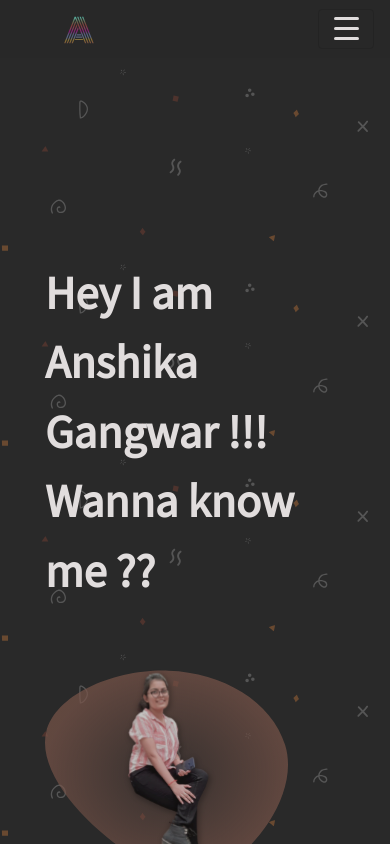
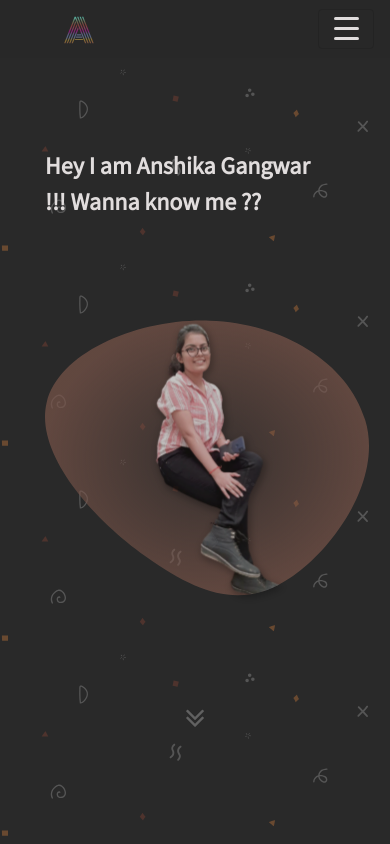
Before and after one commit to AnshikaGangwar/Portfolio, a React (Create React App) app in the folder client/: page / in a window 390 px wide. Shown: the top 844 px of the page. Built offline with nearby package versions, Linux system fonts and the light colour scheme; no server answers; a web font is replaced by a local one.

Commit message:
media queries for intro section

```diff
--- a/client/src/App.js
+++ b/client/src/App.js
@@ -6,6 +6,7 @@ import Homepage from './views/home';
 import Footer from './components/socialFooter'
 import Navbar from './components/navbar'
 import AdminPage from './components/admin'
+import TestPage from './components/test'
 
 
 function App() {
@@ -18,6 +19,7 @@ function App() {
       <switch>
         <Route path="/" exact component={Homepage}/>
         <Route path="/admin" exact component={AdminPage}/>
+        <Route path="/test" exact component={TestPage}/>
       </switch>
       <Footer />
     </Router>
--- a/client/src/components/socialFooter.jsx
+++ b/client/src/components/socialFooter.jsx
@@ -10,7 +10,7 @@ export default class socialFooter extends Component {
     email="anshikagangwar289@gmail.com";
     render() {
         return (
-            <div className="footer_wrapper">
+            <div className="footer_wrapper mb-4">
                 <footer>
                    <div className="container">
                        <div className="row">
--- a/client/src/components/test.jsx
+++ b/client/src/components/test.jsx
@@ -4,30 +4,6 @@ import "../../src/sass/components/test.scss";
 class test extends Component {
     render() {
         return (
-<<<<<<< HEAD
-            <div className="test_container">
-                <div class="teststage">
-                    <div class="testlayer"></div>
-                    <div class="testlayer"></div>
-                    <div class="testlayer"></div>
-                    <div class="testlayer"></div>
-                    <div class="testlayer"></div>
-                    <div class="testlayer"></div>
-                    <div class="testlayer"></div>
-                    <div class="testlayer"></div>
-                    <div class="testlayer"></div>
-                    <div class="testlayer"></div>
-                    <div class="testlayer"></div>
-                    <div class="testlayer"></div>
-                    <div class="testlayer"></div>
-                    <div class="testlayer"></div>
-                    <div class="testlayer"></div>
-                    <div class="testlayer"></div>
-                    <div class="testlayer"></div>
-                    <div class="testlayer"></div>
-                    <div class="testlayer"></div>
-                    <div class="testlayer"></div>
-=======
             // <div className="test_container">
             //     <div class="stage">
             //         <div class="layer"></div>
@@ -53,7 +29,7 @@ class test extends Component {
             //     </div>
             // </div>
 
-            <div class="flowerContain">
+            <div class="flowerContain" style={{zIndex:-200}}>
                 <div class="leafContain">
                     <img src="https://www.prashantsani.com/Misc/codepen/l1.svg" alt="" class="leaf leaf1" />
                     <img src="https://www.prashantsani.com/Misc/codepen/l2.svg" alt="" class="leaf leaf2" />
@@ -65,9 +41,8 @@ class test extends Component {
                     <img src="https://www.prashantsani.com/Misc/codepen/l8.svg" alt="" class="leaf leaf8" />
                     <img src="https://www.prashantsani.com/Misc/codepen/l9.svg" alt="" class="leaf leaf9" />
                     <img src="https://www.prashantsani.com/Misc/codepen/l10.svg" alt=""class="leaf leaf10" />
->>>>>>> d6926743b97bdf66e7bfdd780620d3738a1b6463
                 </div>
-                <img src="https://www.prashantsani.com/Misc/codepen/center.svg" alt="" class="center" />
+                <img src="https://www.prashantsani.com/Misc/codepen/center.svg" alt="" class="center_leaf" />
             </div>
         );
     }
--- a/client/src/sass/components/intro.scss
+++ b/client/src/sass/components/intro.scss
@@ -46,3 +46,39 @@
     50%{ opacity: 0.75}
     100%{ opacity: 1}
 }
+@media (max-width: 768px){
+    .me_text{
+        font-weight: 600;
+        font-size: 2rem;
+
+    }
+    .intro_wrapper{
+       margin-top:90px;
+        align-items: start;
+    }
+    .photo{
+        width: 90%;
+        height: 90%;
+       margin-top: -100px;
+    }
+
+}
+@media (max-width: 450px){
+    .me_text{
+        font-weight: 600;
+        font-size: 1.5rem;
+
+    }
+    .intro_wrapper{
+       margin-top:90px;
+    }
+    .photo{
+        width: 120%;
+        height: 120%;
+       margin-top: -300px;
+    }
+    .arrow{
+        margin-top:-200px;
+    }
+
+}
--- a/client/src/sass/components/test.scss
+++ b/client/src/sass/components/test.scss
@@ -14,11 +14,7 @@
 //     background: radial-gradient(circle, darken(dodgerblue, 10%), #1f4f96, #1b2949, #000);
 //   }
 
-<<<<<<< HEAD
 // .teststage {
-=======
-// .stage {
->>>>>>> d6926743b97bdf66e7bfdd780620d3738a1b6463
 //     height: 300px;
 //     width: 500px;
 //     margin: auto;
@@ -28,11 +24,7 @@
 //     transform-style: preserve-3d;
 //   }
 
-<<<<<<< HEAD
 //   .testlayer {
-=======
-//   .layer {
->>>>>>> d6926743b97bdf66e7bfdd780620d3738a1b6463
 //     width: 100%;
 //     height: 100%;
 //     position: absolute;
@@ -42,11 +34,7 @@
 //     transform: rotateY(40deg) rotateX(33deg) translateZ(0);
 //   }
 
-<<<<<<< HEAD
 //   .testlayer:after {
-=======
-//   .layer:after {
->>>>>>> d6926743b97bdf66e7bfdd780620d3738a1b6463
 //     font: 150px/0.65 'Pacifico', 'Kaushan Script', Futura, 'Roboto', 'Trebuchet MS', Helvetica, sans-serif;
 //     content: 'Hey \A    Sexy\A        lady!\A';
 //     white-space: pre;
@@ -62,39 +50,24 @@
 //   }
 
 //   $i: 1;
-<<<<<<< HEAD
 //   $NUM_testlayerS: 20;
 //   @for $i from 1 through $NUM_testlayerS {
 //     .testlayer:nth-child(#{$i}):after{
-=======
-//   $NUM_LAYERS: 20;
-//   @for $i from 1 through $NUM_LAYERS {
-//     .layer:nth-child(#{$i}):after{
->>>>>>> d6926743b97bdf66e7bfdd780620d3738a1b6463
 //       transform: translateZ(($i - 1) * -1.5px);
 //     }
 //   }
 
-<<<<<<< HEAD
 //   .testlayer:nth-child(n+#{round($NUM_testlayerS/2)}):after {
 //     -webkit-text-stroke: 3px hsla(0, 0%, 0%, .25);
 //   }
 
 //   .testlayer:nth-child(n+#{round($NUM_testlayerS/2 + 1)}):after {
-=======
-//   .layer:nth-child(n+#{round($NUM_LAYERS/2)}):after {
-//     -webkit-text-stroke: 3px hsla(0, 0%, 0%, .25);
-//   }
-
-//   .layer:nth-child(n+#{round($NUM_LAYERS/2 + 1)}):after {
->>>>>>> d6926743b97bdf66e7bfdd780620d3738a1b6463
 //     -webkit-text-stroke: 15px dodgerblue;
 //     text-shadow: 6px 0 6px darken(dodgerblue,35%),
 //                  5px 5px 5px darken(dodgerblue,40%),
 //                  0 6px 6px darken(dodgerblue,35%);
 //   }
 
-<<<<<<< HEAD
 //   .testlayer:nth-child(n+#{round($NUM_testlayerS/2 + 2)}):after {
 //     -webkit-text-stroke: 15px darken(dodgerblue, 10%);
 //   }
@@ -104,17 +77,6 @@
 //   }
 
 //   .testlayer:first-child:after{
-=======
-//   .layer:nth-child(n+#{round($NUM_LAYERS/2 + 2)}):after {
-//     -webkit-text-stroke: 15px darken(dodgerblue, 10%);
-//   }
-
-//   .layer:last-child:after {
-//     -webkit-text-stroke: 17px hsla(0, 0%, 0%, .1);
-//   }
-
-//   .layer:first-child:after{
->>>>>>> d6926743b97bdf66e7bfdd780620d3738a1b6463
 //     color: #fff;
 //     text-shadow: none;
 //   }
@@ -124,24 +86,24 @@
 //   }
 
   ///second
-  *{
-    margin:0;
-    padding:0
-}
-html,body{
-    width: 100%;
-    height: 100%;
-    position: relative;
-    background: #e8f9ff; /* Old browsers */
-    background: -moz-linear-gradient(top,  #e8f9ff 0%, #ffffff 100%); /* FF3.6+ */
-    background: -webkit-gradient(linear, left top, left bottom, color-stop(0%,#e8f9ff), color-stop(100%,#ffffff)); /* Chrome,Safari4+ */
-    background: -webkit-linear-gradient(top,  #e8f9ff 0%,#ffffff 100%); /* Chrome10+,Safari5.1+ */
-    background: -o-linear-gradient(top,  #e8f9ff 0%,#ffffff 100%); /* Opera 11.10+ */
-    background: -ms-linear-gradient(top,  #e8f9ff 0%,#ffffff 100%); /* IE10+ */
-    background: linear-gradient(to bottom,  #e8f9ff 0%,#ffffff 100%); /* W3C */
-    filter: progid:DXImageTransform.Microsoft.gradient( startColorstr='#e8f9ff', endColorstr='#ffffff',GradientType=0 ); /* IE6-9 */
+//   *{
+//     margin:0;
+//     padding:0
+// }
+// html,body{
+//     width: 100%;
+//     height: 100%;
+//     position: relative;
+//     background: #e8f9ff; /* Old browsers */
+//     background: -moz-linear-gradient(top,  #e8f9ff 0%, #ffffff 100%); /* FF3.6+ */
+//     background: -webkit-gradient(linear, left top, left bottom, color-stop(0%,#e8f9ff), color-stop(100%,#ffffff)); /* Chrome,Safari4+ */
+//     background: -webkit-linear-gradient(top,  #e8f9ff 0%,#ffffff 100%); /* Chrome10+,Safari5.1+ */
+//     background: -o-linear-gradient(top,  #e8f9ff 0%,#ffffff 100%); /* Opera 11.10+ */
+//     background: -ms-linear-gradient(top,  #e8f9ff 0%,#ffffff 100%); /* IE10+ */
+//     background: linear-gradient(to bottom,  #e8f9ff 0%,#ffffff 100%); /* W3C */
+//     filter: progid:DXImageTransform.Microsoft.gradient( startColorstr='#e8f9ff', endColorstr='#ffffff',GradientType=0 ); /* IE6-9 */
 
-}
+// }
 .flowerContain{
     position: absolute;
     top: 50%;
@@ -151,7 +113,7 @@ html,body{
     margin: -91px 0 0 -91px;
     cursor: pointer;
 }
-.center{
+.center_leaf{
     position: absolute;
     left: 0;
     top: 0;
```
Also changed, not shown: 2 other files (tests, documents, lock files or other folders).
